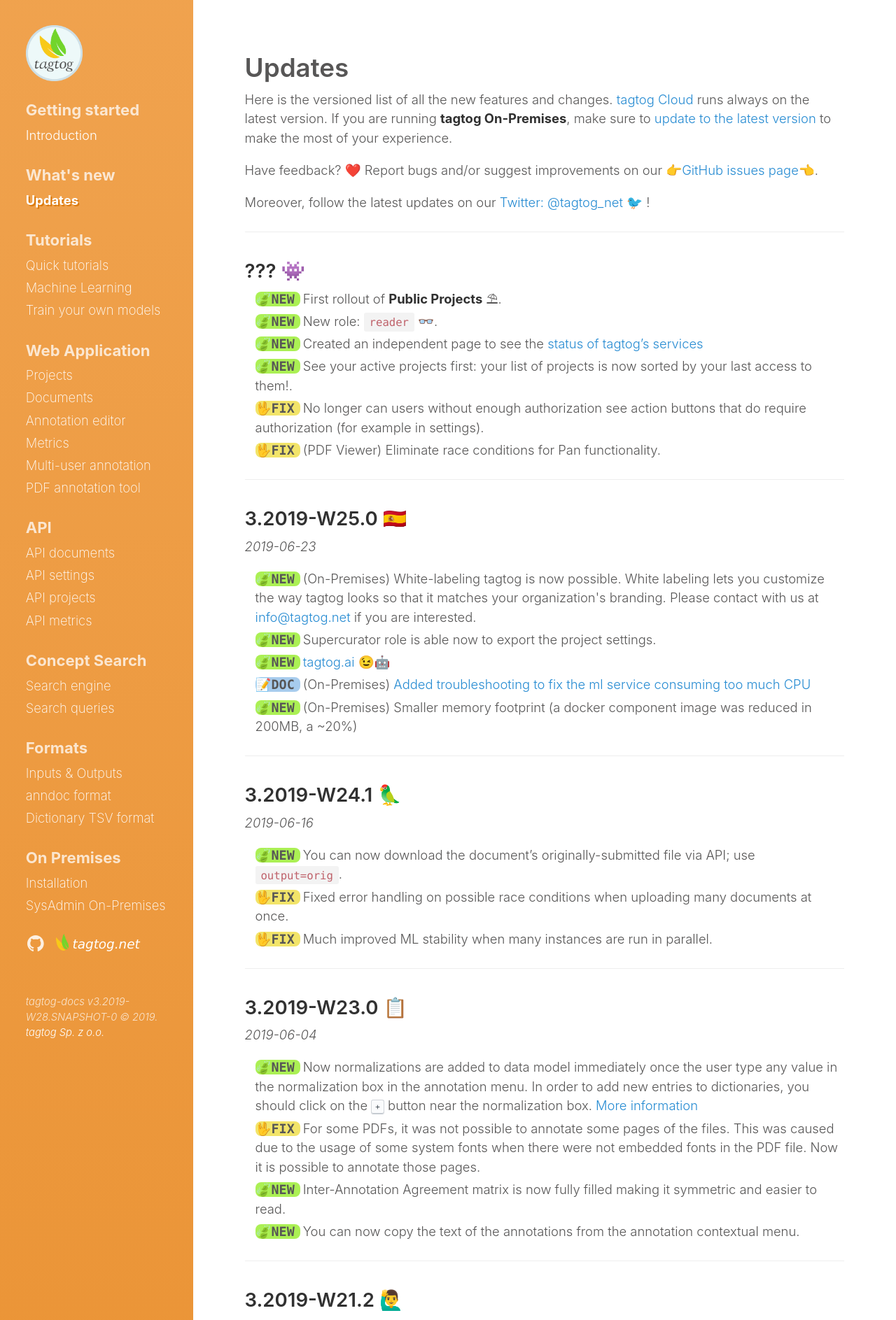
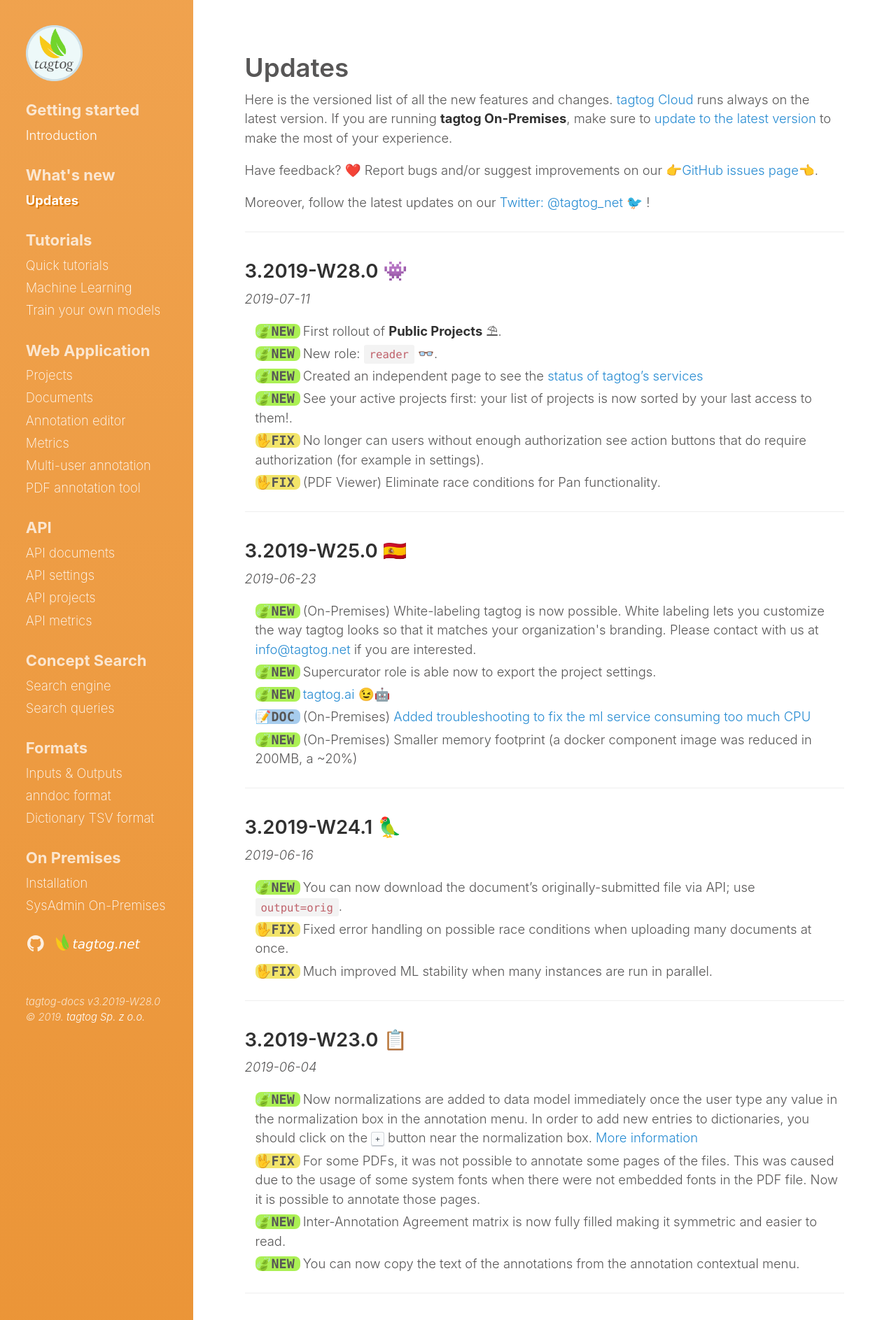
Before and after one commit to tagtogorg/tagtog-doc, a Jekyll site: the page built from updates.md, in a window 1280 px wide. Shown: the top 1887 px of the page at 70% size. Built offline with Jekyll 4.4.1, drawn with Linux system fonts in a browser that asks for light colours; nearby versions of some CDN libraries; emoji names are drawn with the system emoji font.

Commit message:
Bump version: 3.2019-W28.0 👾

```diff
--- a/_config.yml
+++ b/_config.yml
@@ -70,7 +70,7 @@ plugins:
   - jemoji
 
 # Custom vars
-version: 3.2019-W28.SNAPSHOT-0
+version: 3.2019-W28.0
 sidebar_home_link: true
 search_page: false
 # sidebar_blog_link:  '/blog'   # By default, your home page is your blog
--- a/updates.md
+++ b/updates.md
@@ -14,7 +14,8 @@ Moreover, follow the latest updates on our [Twitter: @tagtog_net 🐦](https://t
 
 ---
 
-## ??? 👾
+## 3.2019-W28.0 👾
+_2019-07-11_
 
 <ul class="updates">
   <li class="new"><span markdown="1">First rollout of **Public Projects** ⛱.</span></li>
```
Also changed, not shown: 1 other file.
